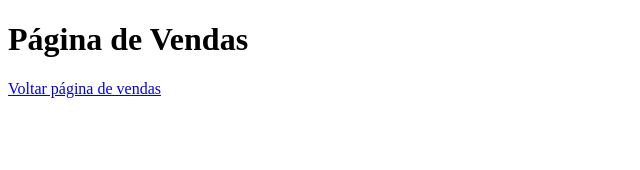
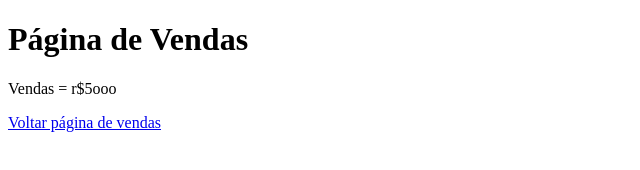
Before and after one commit to MarcosDferreira/aulagithub, a plain HTML site: page vendas.html in a window 1280 px wide. Shown: the whole page, without its empty margins (0-640 px from the left). Drawn offline with Linux system fonts and the light colour scheme.

Commit message:
Acrescentado valor das vendas

```diff
--- a/vendas.html
+++ b/vendas.html
@@ -8,6 +8,7 @@
 </head>
 <body>
     <h1>Página de Vendas</h1>
+    <p>Vendas  = r$5ooo </p>
     <a href="vendas.html">Voltar página de vendas</a>
 
 </body>
```
